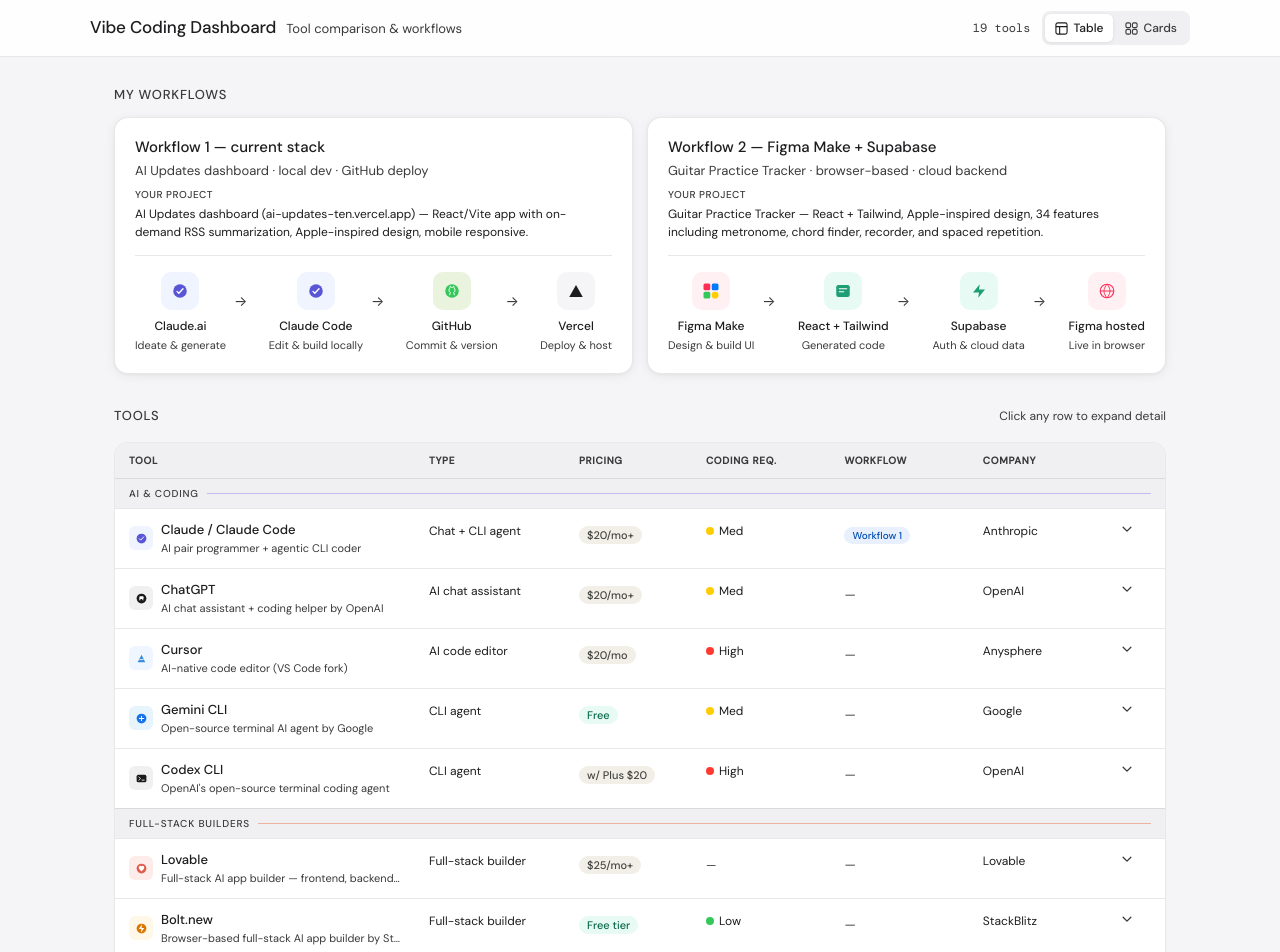
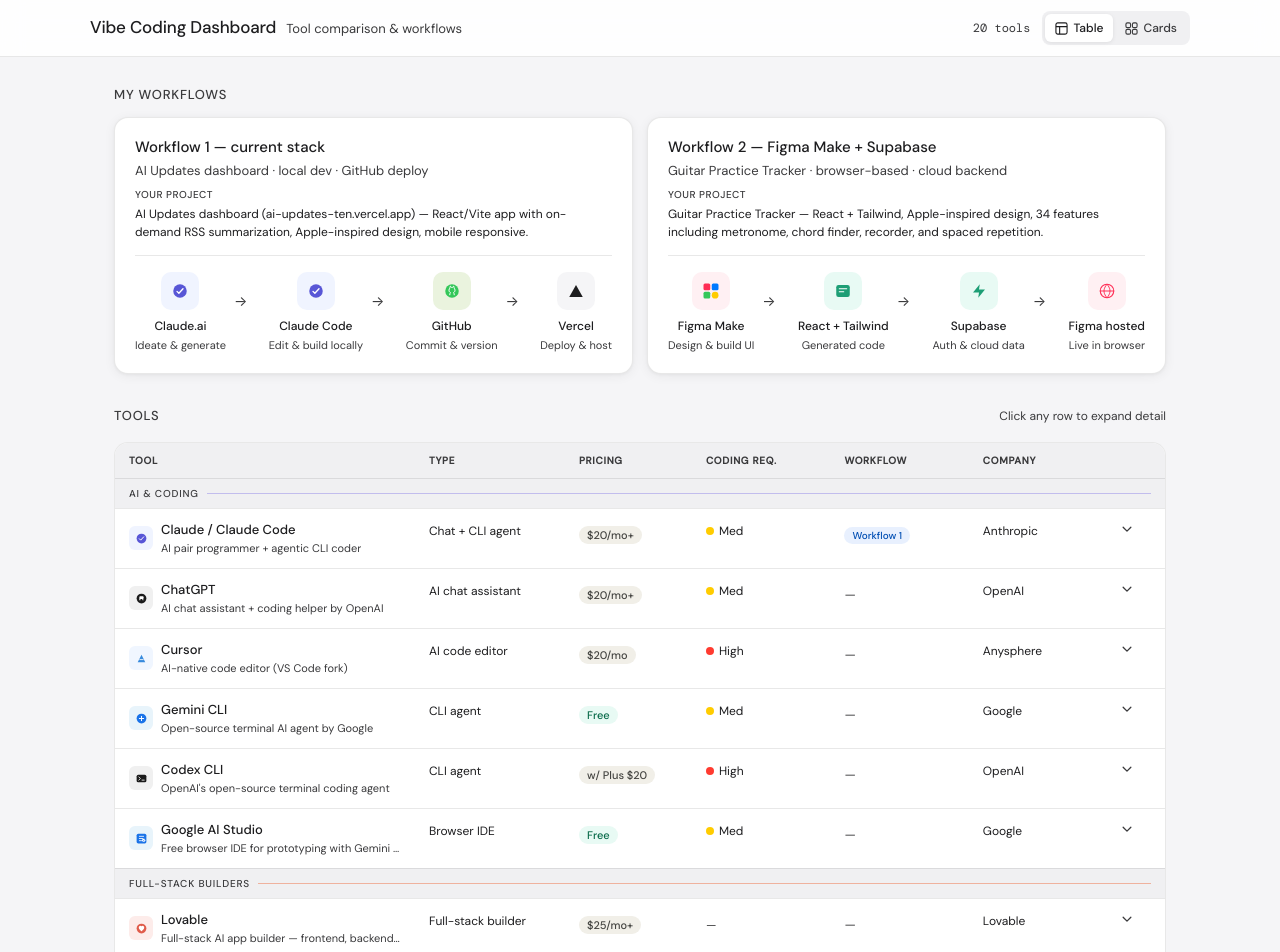
Before and after one commit to dlew2/vibe-coding-dashboard, a React (Vite) app: page / in a window 1280 px wide. Shown: the top 952 px of the page. Built offline with nearby package versions, Linux system fonts and the light colour scheme.

Commit message:
add Google AI Studio to AI & coding lane

```diff
--- a/src/App.jsx
+++ b/src/App.jsx
@@ -5,7 +5,7 @@
 import TableView from './TableView'
 
 const LANES = [
-  { id: 'ai',        label: 'AI & coding',              stripe: '#afa9ec', ids: ['claude', 'chatgpt', 'cursor', 'geminicli', 'codexcli'] },
+  { id: 'ai',        label: 'AI & coding',              stripe: '#afa9ec', ids: ['claude', 'chatgpt', 'cursor', 'geminicli', 'codexcli', 'aistudio'] },
   { id: 'fullstack', label: 'Full-stack builders',       stripe: '#f0997b', ids: ['lovable', 'bolt', 'replit', 'v0'] },
   { id: 'design',    label: 'Design & prototyping',      stripe: '#ed93b1', ids: ['figma', 'framer', 'stitch'] },
   { id: 'deploy',    label: 'Deploy & version control',  stripe: '#97c459', ids: ['github', 'vercel'] },
--- a/src/TableView.jsx
+++ b/src/TableView.jsx
@@ -21,6 +21,7 @@
     case 'lovable':    return (<><circle cx="12" cy="12" r="9" fill="#e05c4b"/><path d="M12 17s-5-3.5-5-7a3 3 0 0 1 5-2.2A3 3 0 0 1 17 10c0 3.5-5 7-5 7z" fill="white"/></>)
     case 'framer':     return (<><rect x="3" y="3" width="18" height="18" rx="3" fill="#7c3aed"/><path d="M7 7h10v5H12l5 5H7v-5h5L7 7z" fill="white"/></>)
     case 'bolt':       return (<><circle cx="12" cy="12" r="9" fill="#d97706"/><path d="M13 4L7 13h5l-1 7 6-9h-5l1-7z" fill="white"/></>)
+    case 'aistudio':   return (<><rect x="3" y="3" width="18" height="18" rx="3" fill="#1a73e8"/><path d="M8 8h8M8 12h6M8 16h4" stroke="white" strokeWidth="1.5" strokeLinecap="round"/><circle cx="16" cy="15" r="3" fill="white"/><path d="M15 15l1 1 2-2" stroke="#1a73e8" strokeWidth="1.2" strokeLinecap="round" strokeLinejoin="round"/></>)
     default: return null
   }
 }
@@ -29,7 +30,7 @@
   claude: 'Anthropic', cursor: 'Anysphere', geminicli: 'Google',
   chatgpt: 'OpenAI', codexcli: 'OpenAI', v0: 'Vercel',
   figma: 'Figma', replit: 'Replit', stitch: 'Google', lovable: 'Lovable',
-  framer: 'Framer', bolt: 'StackBlitz',
+  framer: 'Framer', bolt: 'StackBlitz', aistudio: 'Google',
   github: 'Microsoft', vercel: 'Vercel',
   notebooklm: 'Google', cowork: 'Anthropic',
   supabase: 'Supabase', firebase: 'Google', appwrite: 'Appwrite',
@@ -39,7 +40,7 @@
   claude: 'Chat + CLI agent', cursor: 'AI code editor', geminicli: 'CLI agent',
   chatgpt: 'AI chat assistant', codexcli: 'CLI agent', v0: 'UI generator',
   figma: 'Design + AI gen', replit: 'Browser IDE', stitch: 'AI UI design',
-  lovable: 'Full-stack builder', framer: 'Visual site builder', bolt: 'Full-stack builder',
+  lovable: 'Full-stack builder', framer: 'Visual site builder', bolt: 'Full-stack builder', aistudio: 'Browser IDE',
   github: 'Version control', vercel: 'Deploy + host',
   notebooklm: 'Research + Q&A', cowork: 'Desktop automation',
   supabase: 'BaaS + Postgres', firebase: 'App platform', appwrite: 'Open-source BaaS',
@@ -58,6 +59,7 @@
   lovable:    { label: '$25/mo+',      free: false },
   framer:     { label: 'Free tier',    free: true  },
   bolt:       { label: 'Free tier',    free: true  },
+  aistudio:   { label: 'Free',         free: true  },
   github:     { label: 'Free',         free: true  },
   vercel:     { label: 'Free tier',    free: true  },
   notebooklm: { label: 'Free',         free: true  },
--- a/src/ToolCard.jsx
+++ b/src/ToolCard.jsx
@@ -21,6 +21,7 @@
     case 'lovable':    return (<><circle cx="12" cy="12" r="9" fill="#e05c4b"/><path d="M12 17s-5-3.5-5-7a3 3 0 0 1 5-2.2A3 3 0 0 1 17 10c0 3.5-5 7-5 7z" fill="white"/></>)
     case 'framer':     return (<><rect x="3" y="3" width="18" height="18" rx="3" fill="#7c3aed"/><path d="M7 7h10v5H12l5 5H7v-5h5L7 7z" fill="white"/></>)
     case 'bolt':       return (<><circle cx="12" cy="12" r="9" fill="#d97706"/><path d="M13 4L7 13h5l-1 7 6-9h-5l1-7z" fill="white"/></>)
+    case 'aistudio':   return (<><rect x="3" y="3" width="18" height="18" rx="3" fill="#1a73e8"/><path d="M8 8h8M8 12h6M8 16h4" stroke="white" strokeWidth="1.5" strokeLinecap="round"/><circle cx="16" cy="15" r="3" fill="white"/><path d="M15 15l1 1 2-2" stroke="#1a73e8" strokeWidth="1.2" strokeLinecap="round" strokeLinejoin="round"/></>)
     default: return null
   }
 }
--- a/src/data.js
+++ b/src/data.js
@@ -590,6 +590,38 @@
     whenToUse: 'When you want Lovable-style full-stack generation but prefer token-based pricing or need Figma import. Good for solo builders who want maximum tokens for the price.',
     whenToAvoid: 'For teams — Lovable\'s flat $25/mo covers unlimited users vs $30/user on Bolt. Also avoid for enterprise-grade apps where complex logic and security are critical.',
   },
+  {
+    id: 'aistudio',
+    name: 'Google AI Studio',
+    tagline: 'Free browser IDE for prototyping with Gemini models',
+    workflow: null,
+    workflowColor: null,
+    iconBg: '#e8f4fb',
+    iconColor: '#1a73e8',
+    tags: ['Prompt IDE', 'API keygen', 'Vibe coding', 'Multimodal'],
+    tagColor: { bg: '#e8f4fb', text: '#0c447c' },
+    skillDesign: 25,
+    skillCoding: 35,
+    skillColor: '#1a73e8',
+    howItWorks: "A free browser-based IDE for experimenting with Google's Gemini models. Test prompts, build app prototypes, generate API keys, fine-tune models, and export working code — all without installing anything. Think of it as the browser-based equivalent of Claude.ai but built around Gemini, with direct access to multimodal models including text, image, video, and audio.",
+    yourProject: null,
+    pros: [
+      'Completely free — no subscription, no credit card for basic use',
+      'Generous free API tier — start building without paying anything',
+      'Multimodal — test text, image, video, and audio prompts in one place',
+      'Project Spend Caps added March 2026 — control API costs precisely',
+      '1M token context window on Gemini models',
+    ],
+    cons: [
+      'Free tier data may be used by Google for model training',
+      'Less polished for vibe coding vs Claude.ai or ChatGPT',
+      'Costs arise quickly when moving to production API usage',
+      'Gemini models trail Claude and GPT-5 on nuanced writing tasks',
+    ],
+    pricing: 'Free (browser IDE) · API free tier · then pay-as-you-go',
+    whenToUse: 'When you want to prototype with Gemini models for free, generate an API key, or test multimodal prompts (text + image + video) without any setup or cost.',
+    whenToAvoid: 'When you need the best reasoning or writing quality — Claude.ai and ChatGPT have an edge. Also avoid the free tier for sensitive business data as Google may use it for training.',
+  },
 ]
 
 export const workflows = [
```
Also changed, not shown: 1 other file (tests, documents, lock files or other folders).
